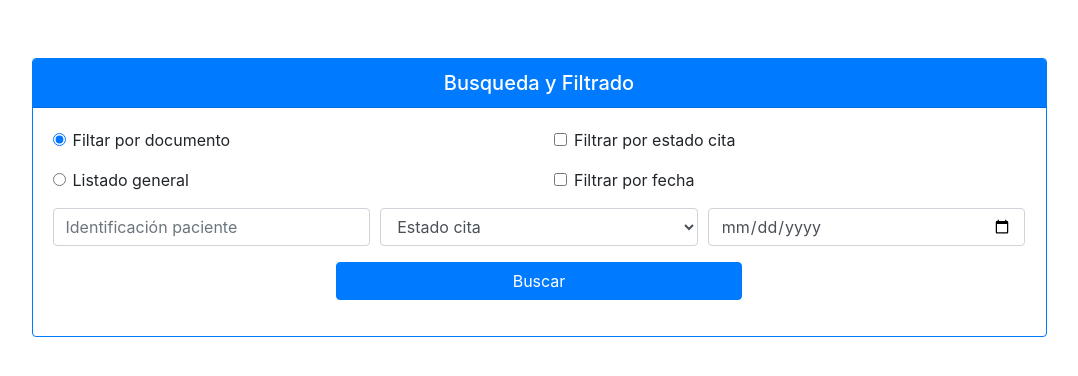
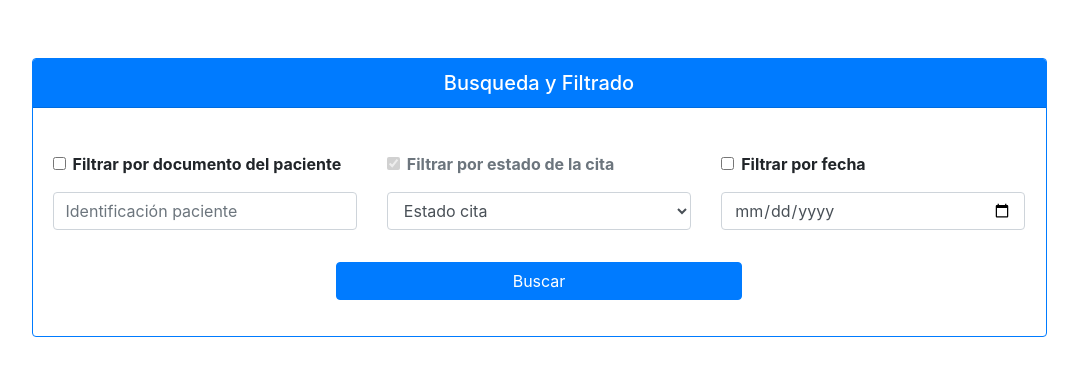
Before and after one commit to machucagelvez/AppClinica, a PHP site: page /citas.php in a window 1280 px wide. Shown: the part 62-438 px from the top of the page, without its empty margins (101-1179 px from the left). Run offline with PHP 8.4, Linux system fonts and the light colour scheme.

Commit message:
se organiza desorden provocado por  el merget
se vuelve a ordenar el proyecto ya que por el merget todos los cambios se fueron al carajo y se perdieron muchos avances

```diff
--- a/citas.php
+++ b/citas.php
@@ -1,3 +1,8 @@
+<?php
+    include("BaseDatos.php");
+
+?>
+
 <!DOCTYPE html>
 <html lang="es">
 <head>
@@ -7,7 +12,6 @@
     <link rel="stylesheet" href="https://cdn.jsdelivr.net/npm/bootstrap@4.5.3/dist/css/bootstrap.min.css" integrity="sha384-TX8t27EcRE3e/ihU7zmQxVncDAy5uIKz4rEkgIXeMed4M0jlfIDPvg6uqKI2xXr2" crossorigin="anonymous">
 </head>
 <body>
-
     <header>
         <nav class="navbar navbar-expand-lg navbar-dark bg-primary fixed-top">
             <button class="navbar-toggler" type="button" data-toggle="collapse" data-target="#navbarNav" aria-controls="navbarNav" aria-expanded="false" aria-label="Toggle navigation">
@@ -32,7 +36,6 @@
             </div>
         </nav>
     </header>
-
     <main>
         <div class="container">
             <div class="row justify-content-center mt-4">
@@ -41,57 +44,53 @@
                         <h5 class="card-header text-center bg-primary text-white">Busqueda y Filtrado</h5>
                         <div class="card-body">
                             <form>
-                                <div class="row row-cols-md-2 justify-content-center">
-                                    <div class="col">
-                                        <div class="form-check mb-3">
-                                            <input class="form-check-input" type="radio" name="exampleRadios" id="exampleRadios1" value="option1" checked>
-                                            <label class="form-check-label" for="exampleRadios1">
-                                                Filtar por documento
-                                            </label>
-                                        </div>
-                                        <div class="form-check">
-                                            <input class="form-check-input" type="radio" name="exampleRadios" id="exampleRadios2" value="option2">
-                                            <label class="form-check-label" for="exampleRadios2">
-                                                Listado general
-                                            </label>
-                                        </div>
-                                    </div>
-                                    <div class="col">
+                                <div class="row mt-4">
+                                    <div class="col-md-4">
                                         <div class="form-group">
                                             <div class="form-check">
-                                                <input class="form-check-input" type="checkbox" id="gridCheck">
+                                                <input class="form-check-input" type="checkbox" name="filtroIdentificacion">
                                                 <label class="form-check-label" for="gridCheck">
-                                                    Filtrar por estado cita
-                                                </label>
-                                            </div>
-                                        </div>
-                                        <div class="form-group">
-                                            <div class="form-check">
-                                                <input class="form-check-input" type="checkbox" id="gridCheck">
-                                                <label class="form-check-label" for="gridCheck">
-                                                    Filtrar por fecha
+                                                    <strong>Filtrar por documento del paciente</strong>
                                                 </label>
                                             </div>
                                         </div>
                                     </div>
-                                </div>
-                                <div class="form-row">
-                                    <div class="form-group col-md-4">
-                                        <input type="number" class="form-control" id="inputCity" placeholder="Identificación paciente">
+                                    <div class="col-md-4">
+                                        <div class="form-check">
+                                            <input class="form-check-input" type="checkbox"  disabled checked>
+                                            <label class="form-check-label" for="gridCheck">
+                                                <p><strong>Filtrar por estado de la cita</strong></p>
+                                            </label>
+                                        </div>
                                     </div>
-                                    <div class="form-group col-md-4">
-                                        <select id="inputState" class="form-control">
-                                            <option selected>Estado cita</option>
-                                            <option>Sin asignar</option>
-                                            <option>Asignada</option>
-                                            <option>Todas</option>
-                                        </select>
-                                    </div>
-                                    <div class="form-group col-md-4">
-                                        <input type="date" class="form-control" id="inputZip" placeholder="Fecha">
+                                    <div class="col-md-4">
+                                        <div class="form-check">
+                                            <input class="form-check-input" type="checkbox" name="filtroFecha">
+                                            <label class="form-check-label" for="gridCheck">
+                                                <p><strong>Filtrar por fecha</strong></p>
+                                            </label>
+                                        </div>
                                     </div>
                                 </div>
-                                <p class="text-center"><button type="submit" class="btn btn-primary col-md-5">Buscar</button></p>
+                                <div class="row">
+                                    <div class="col-md-4">
+                                        <p><input type="number" class="form-control" name="identificacionPaciente" placeholder="Identificación paciente"></p>
+                                    </div>
+                                    <div class="col-md-4">
+                                        <p>
+                                            <select name="estadoCita" class="form-control">
+                                                <option selected>Estado cita</option>
+                                                <option>Sin agendar</option>
+                                                <option>Agendadas</option>
+                                            </select>
+                                        </p>
+
+                                    </div>
+                                    <div class="col-md-4">
+                                        <input type="date" class="form-control" name="fechaCitas" >
+                                    </div>
+                                </div>
+                                <p class="text-center"><button name="btnBuscar" type="submit" class="btn btn-primary col-md-5 mt-3">Buscar</button></p>
 
                             </form>
                         </div>
@@ -102,11 +101,8 @@
         </div>
 
     </main>
-
     <footer>
-
     </footer>
-
     <script src="https://code.jquery.com/jquery-3.5.1.slim.min.js" integrity="sha384-DfXdz2htPH0lsSSs5nCTpuj/zy4C+OGpamoFVy38MVBnE+IbbVYUew+OrCXaRkfj" crossorigin="anonymous"></script>
     <script src="https://cdn.jsdelivr.net/npm/bootstrap@4.5.3/dist/js/bootstrap.bundle.min.js" integrity="sha384-ho+j7jyWK8fNQe+A12Hb8AhRq26LrZ/JpcUGGOn+Y7RsweNrtN/tE3MoK7ZeZDyx" crossorigin="anonymous"></script>
 </body>
--- a/index.php
+++ b/index.php
@@ -36,8 +36,8 @@
     <main>
         <div class="container">
             <div class="row justify-content-center mt-5">
-                <div class="col-md-12 mt-5">
-                    <h1 class="text-center text-primary mt-5">EN CONSTRUCCION</h1>
+                <div class="col-md-6 mt-5">
+                    <h2 class="text-primary mt-5 text-center">EN CONSTRUCCION</h2>
                 </div>
             </div>
 
```
